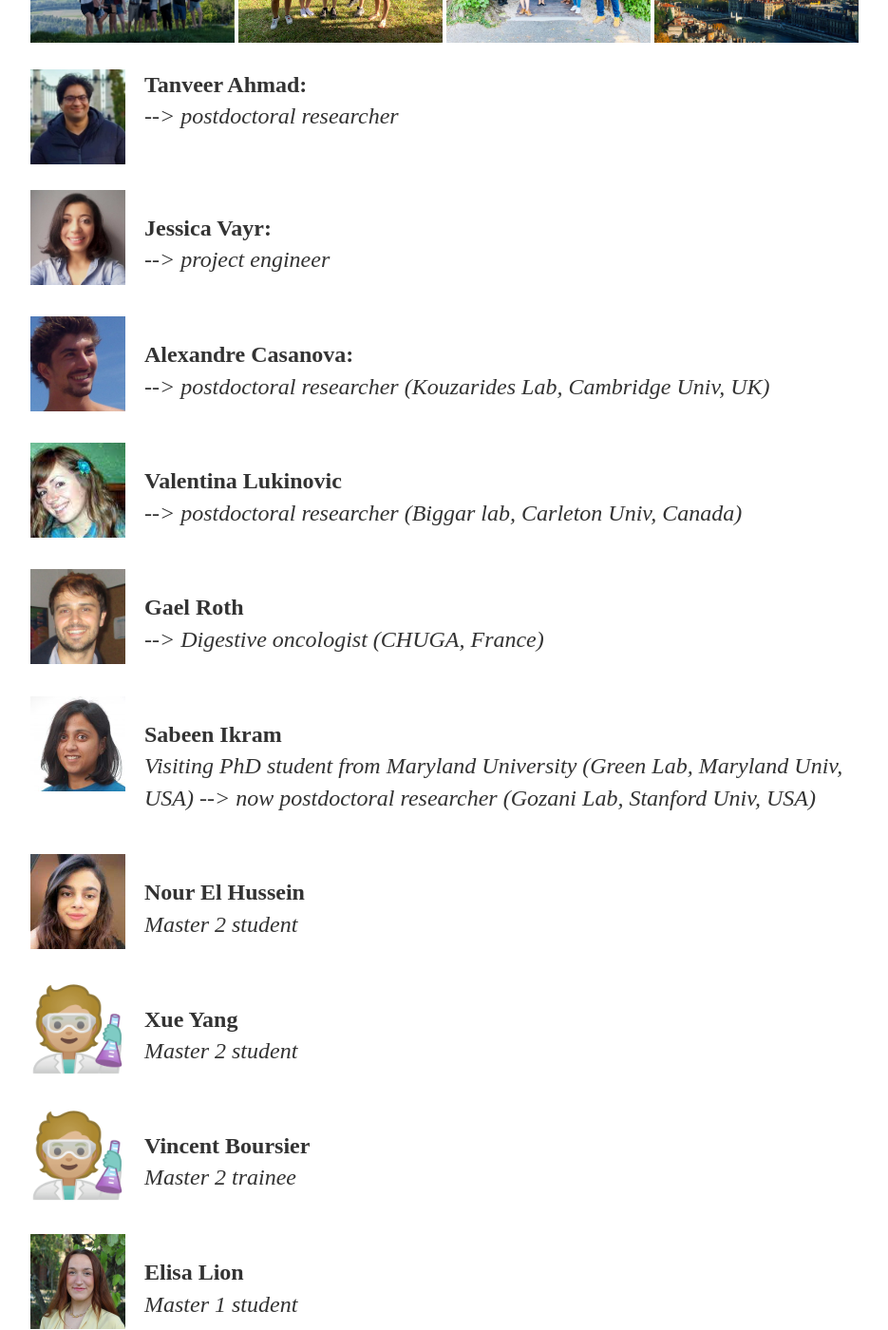
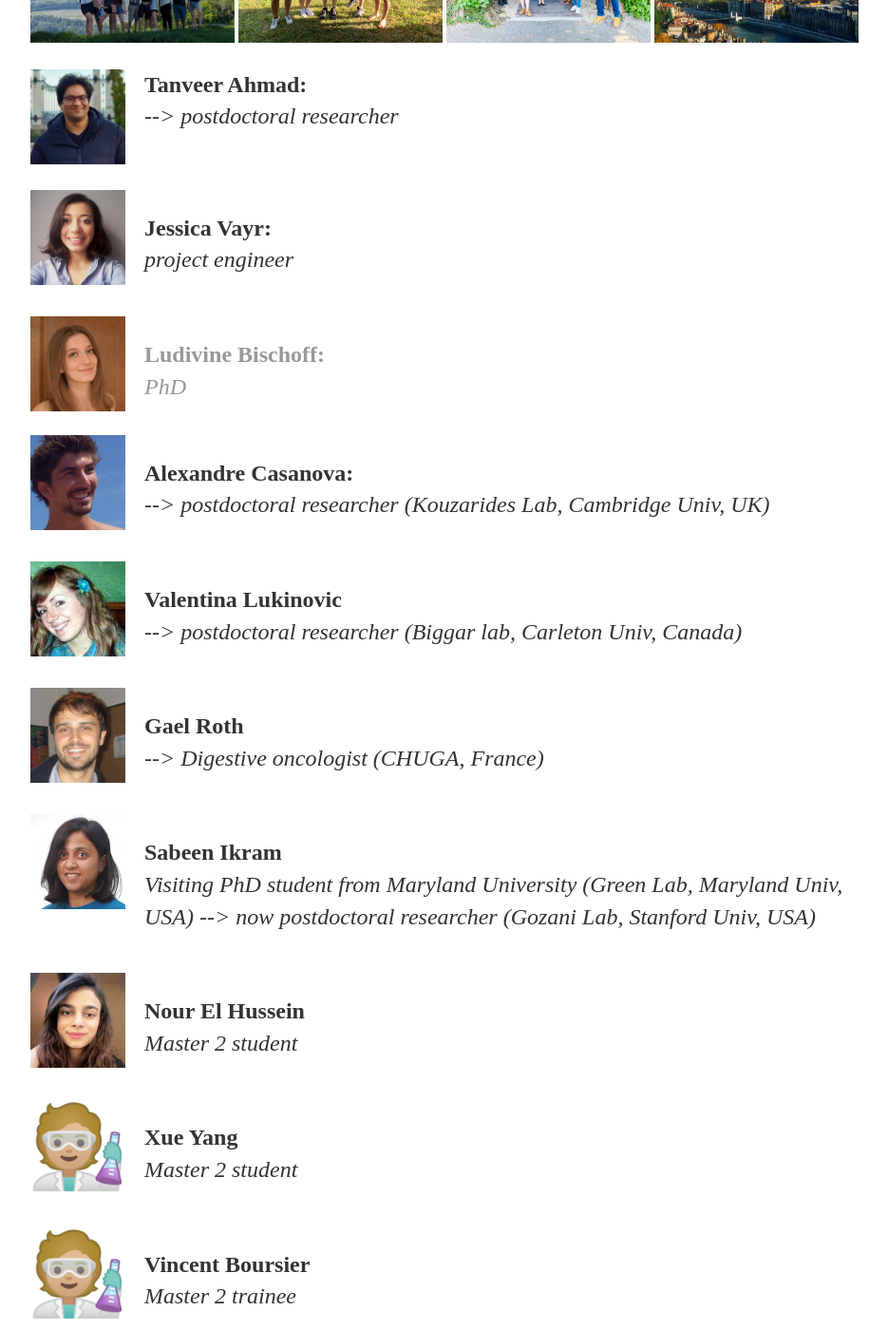
Before and after one commit to Reynoird-Lab/Reynoird-lab.github.io, a Jekyll site: the page built from Alumni/index.html, in a window 1280 px wide and 1400 px high, scrolled down 318 px. Shown: the whole window at 95% size, without its empty margins (160-1095 px from the left). Built offline with Jekyll 4.4.1, drawn with Linux system fonts in a browser that asks for light colours; Markdown is read by kramdown in place of the engine named in the settings; some of the changed text lies outside the part shown.

Commit message:
Update index.html

```diff
--- a/Alumni/index.html
+++ b/Alumni/index.html
@@ -10,7 +10,9 @@
 		<a href="https://www.researchgate.net/profile/Tanveer-Ahmad-7"> <img alt="AC" src="https://reynoird-lab.github.io/Images/Tanveer_Ahmad.jpg" style="margin: 0px 20px 10px 0px;" align="left" width="100"/> </a> <p><b>Tanveer Ahmad: </b><br><i>--> postdoctoral researcher</i><br></p>
 
 <br><br>
-		<a href="https://www.researchgate.net/profile/Jessica_Vayr"> <img alt="AC" src="https://reynoird-lab.github.io/Images/Jessica_Vayr.jpg" style="margin: 0px 20px 10px 0px;" align="left" width="100"/> </a> <p><b>Jessica Vayr: </b><br><i>--> project engineer</i><br></p>
+		<a href="https://www.researchgate.net/profile/Jessica_Vayr"> <img alt="AC" src="https://reynoird-lab.github.io/Images/Jessica_Vayr.jpg" style="margin: 0px 20px 10px 0px;" align="left" width="100"/> </a> <p><b>Jessica Vayr: </b><br><i>project engineer</i><br></p>
+<br>
+		<a href="https://www.researchgate.net/profile/Ludivine_Bischoff"> <img alt="AC" src="https://reynoird-lab.github.io/Images/Ludivine_Bischoff.jpg" style="margin: 0px 20px 10px 0px;" align="left" width="100"/> <p><b>Ludivine Bischoff: </b><br><i>PhD</i><br>
 <br>
 		<a href="https://www.researchgate.net/profile/Alexandre_Casanova"> <img alt="AC" src="https://reynoird-lab.github.io/Images/Alexandre_Casanova.jpg" style="margin: 0px 20px 10px 0px;" align="left" width="100"/> </a> <p><b>Alexandre Casanova: </b><br><i>--> postdoctoral researcher (Kouzarides Lab, Cambridge Univ, UK)</i><br></p>
 <br>
@@ -25,6 +27,8 @@
 		<img src="https://reynoird-lab.github.io/Images/logo_scientist.png" style="margin: 0px 20px 10px 0px;" align="left" width="100"/><p><b>Xue Yang</b> <br><i>Master 2 student</i></p>
 <br>
 		<img alt="VB" src="https://reynoird-lab.github.io/Images/logo_scientist.png" style="margin: 0px 20px 10px 0px;" align="left" width="100"/> <p><b>Vincent Boursier </b><br><i>Master 2 trainee</i><br></p>
+<br>
+		<img alt="Sofiia Plakhota" src="https://reynoird-lab.github.io/Images/sofiia.jpg" style="margin: 0px 20px 10px 0px;" align="left" width="100"/> <p><b>Sofiia Plakhota:</b><br><i>Master 1 student</i><br></p>
 <br>
 		<img src="https://reynoird-lab.github.io/Images/elisa.jpeg" style="margin: 0px 20px 10px 0px;" align="left" width="100"/><p><b>Elisa Lion</b> <br><i>Master 1 student</i></p>
 <br>
```
